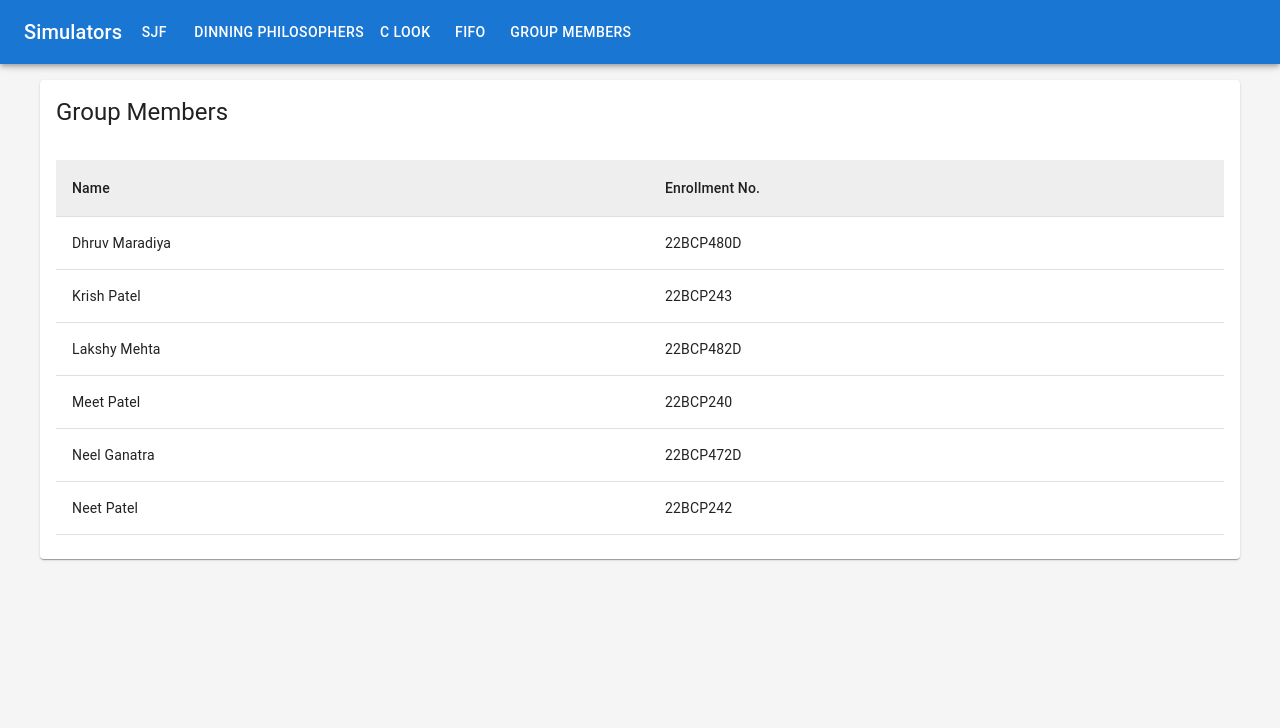
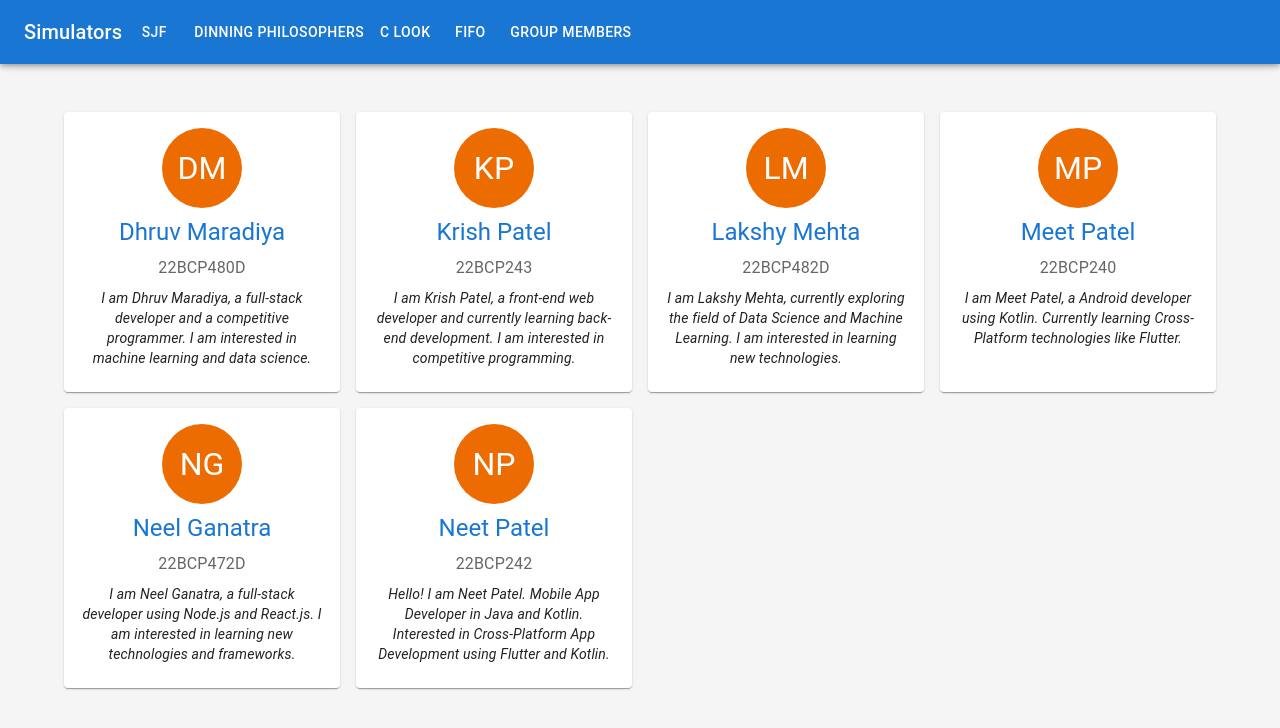
Before and after one commit to Dhruv-Maradiya/os-simulator-SJF, a Next.js app: page /members in a window 1280 px wide. Shown: the top 728 px of the page. Built offline with nearby package versions, Linux system fonts and the light colour scheme.

Commit message:
made member in card

```diff
--- a/views/fifo/index.js
+++ b/views/fifo/index.js
@@ -202,7 +202,9 @@ const FIFOView = () => {
           {tableData.length > 0 && (
             <Box>
               <Typography variant="body1">Hit rate: {hitRate}%</Typography>
-
+              <Typography variant="body1">
+                Miss rate: {100 - hitRate}%
+              </Typography>
               <Box
                 sx={{
                   display: "flex",
--- a/views/members/index.js
+++ b/views/members/index.js
@@ -1,75 +1,112 @@
 import {
+  Avatar,
+  Box,
   Card,
   CardContent,
-  CardHeader,
-  Table,
-  TableBody,
-  TableCell,
-  TableContainer,
-  TableHead,
-  TableRow,
+  Container,
+  Typography,
 } from "@mui/material";
 
 const groupMembers = [
   {
     name: "Dhruv Maradiya",
     eno: "22BCP480D",
+    desc: "I am Dhruv Maradiya, a full-stack developer and a competitive programmer. I am interested in machine learning and data science.",
   },
   {
     name: "Neet Patel",
     eno: "22BCP242",
+    desc: "Hello! I am Neet Patel. Mobile App Developer in Java and Kotlin. Interested in Cross-Platform App Development using Flutter and Kotlin.",
   },
   {
     name: "Krish Patel",
     eno: "22BCP243",
+    desc: "I am Krish Patel, a front-end web developer and currently learning back-end development. I am interested in competitive programming.",
   },
   {
     name: "Neel Ganatra",
     eno: "22BCP472D",
+    desc: "I am Neel Ganatra, a full-stack developer using Node.js and React.js. I am interested in learning new technologies and frameworks.",
   },
   {
     name: "Lakshy Mehta",
     eno: "22BCP482D",
+    desc: "I am Lakshy Mehta, currently exploring the field of Data Science and Machine Learning. I am interested in learning new technologies.",
   },
   {
     name: "Meet Patel",
     eno: "22BCP240",
+    desc: "I am Meet Patel, a Android developer using Kotlin. Currently learning Cross-Platform technologies like Flutter.",
   },
 ].sort((a, b) => (a.name > b.name ? 1 : -1));
 
-console.log(groupMembers);
-
 const MembersView = () => {
   return (
-    <Card>
-      <CardHeader title="Group Members" />
-      <CardContent>
-        <TableContainer>
-          <Table>
-            <TableHead
+    <Container>
+      <Box
+        sx={{
+          display: "grid",
+          gridTemplateColumns: "1fr 1fr 1fr 1fr",
+          gap: 2,
+          mt: 4,
+          gridIem: "center",
+        }}
+      >
+        {groupMembers.map((member) => (
+          <Card
+            key={member.name}
+            sx={{
+              "&:hover": {
+                cursor: "pointer",
+                transform: "scale(1.05)",
+                transition: "transform 0.2s",
+              },
+            }}
+          >
+            <CardContent
               sx={{
-                backgroundColor: (theme) => theme.palette.grey[200],
+                display: "flex",
+                flexDirection: "column",
+                alignItems: "center",
+                gap: 1,
               }}
             >
-              <TableRow>
-                <TableCell>Name</TableCell>
-                <TableCell>Enrollment No.</TableCell>
-              </TableRow>
-            </TableHead>
-            <TableBody>
-              {groupMembers.map((member, index) => {
-                return (
-                  <TableRow key={index}>
-                    <TableCell>{member.name}</TableCell>
-                    <TableCell>{member.eno}</TableCell>
-                  </TableRow>
-                );
-              })}
-            </TableBody>
-          </Table>
-        </TableContainer>
-      </CardContent>
-    </Card>
+              <Avatar
+                sx={{
+                  width: 80,
+                  height: 80,
+                  fontSize: "2rem",
+                  backgroundColor: "warning.main",
+                }}
+              >
+                {member.name[0] + member.name.split(" ")[1][0]}
+              </Avatar>
+              <Typography variant="h5" color="primary.main">
+                {member.name}
+              </Typography>
+              <Typography
+                variant="body1"
+                sx={{
+                  textAlign: "center",
+                  color: "text.secondary",
+                }}
+              >
+                {member.eno}
+              </Typography>
+              <Typography
+                variant="body2"
+                sx={{
+                  textAlign: "center",
+                  fontStyle: "italic",
+                }}
+              >
+                {member.desc}
+              </Typography>
+            </CardContent>
+          </Card>
+        ))}
+      </Box>
+    </Container>
   );
 };
 
--- a/views/sjf/index.js
+++ b/views/sjf/index.js
@@ -291,7 +291,7 @@ export default function SJFView() {
               alignItems: "center",
             }}
           >
-            <Typography variant="h6">Calculation Table</Typography>
+            <Typography variant="h6">Output Table</Typography>
             <IconButton
               onClick={() => {
                 setProcessTimeTableOpen(!processTimeTableOpen);
```
